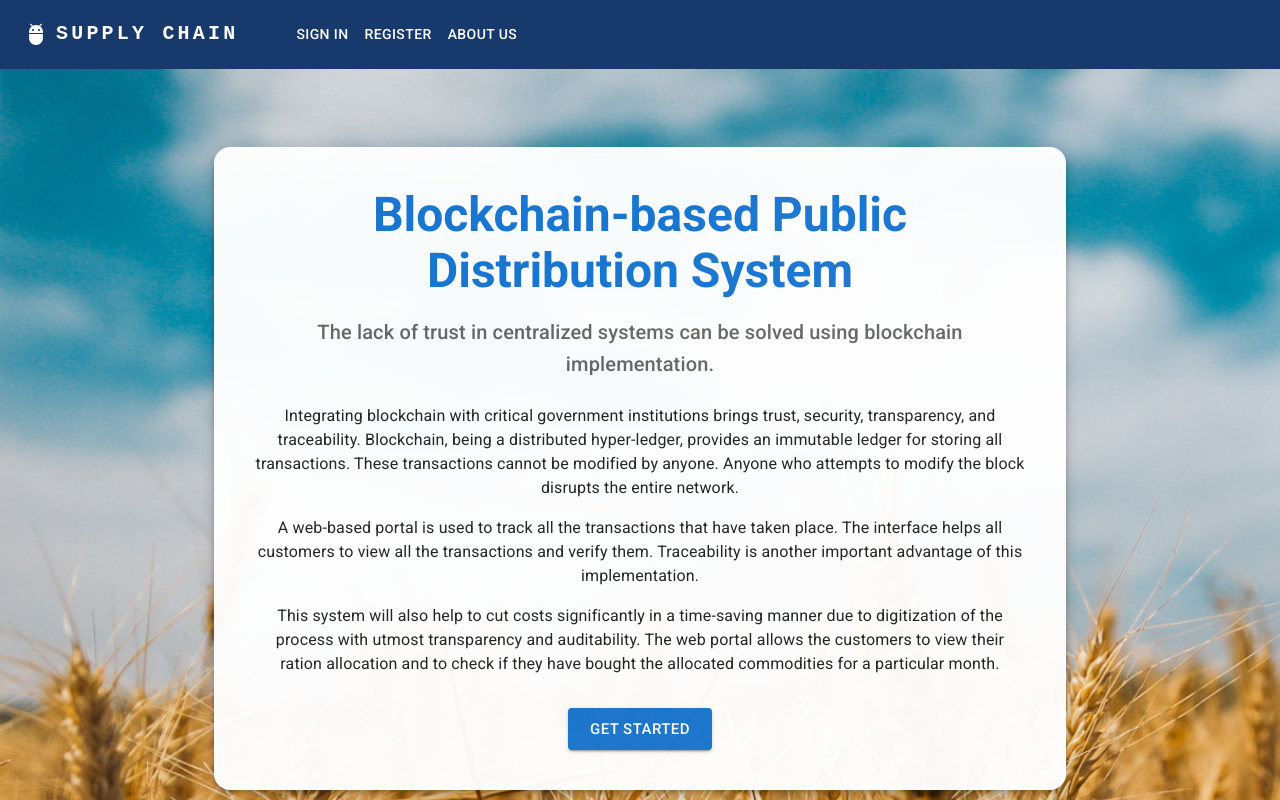
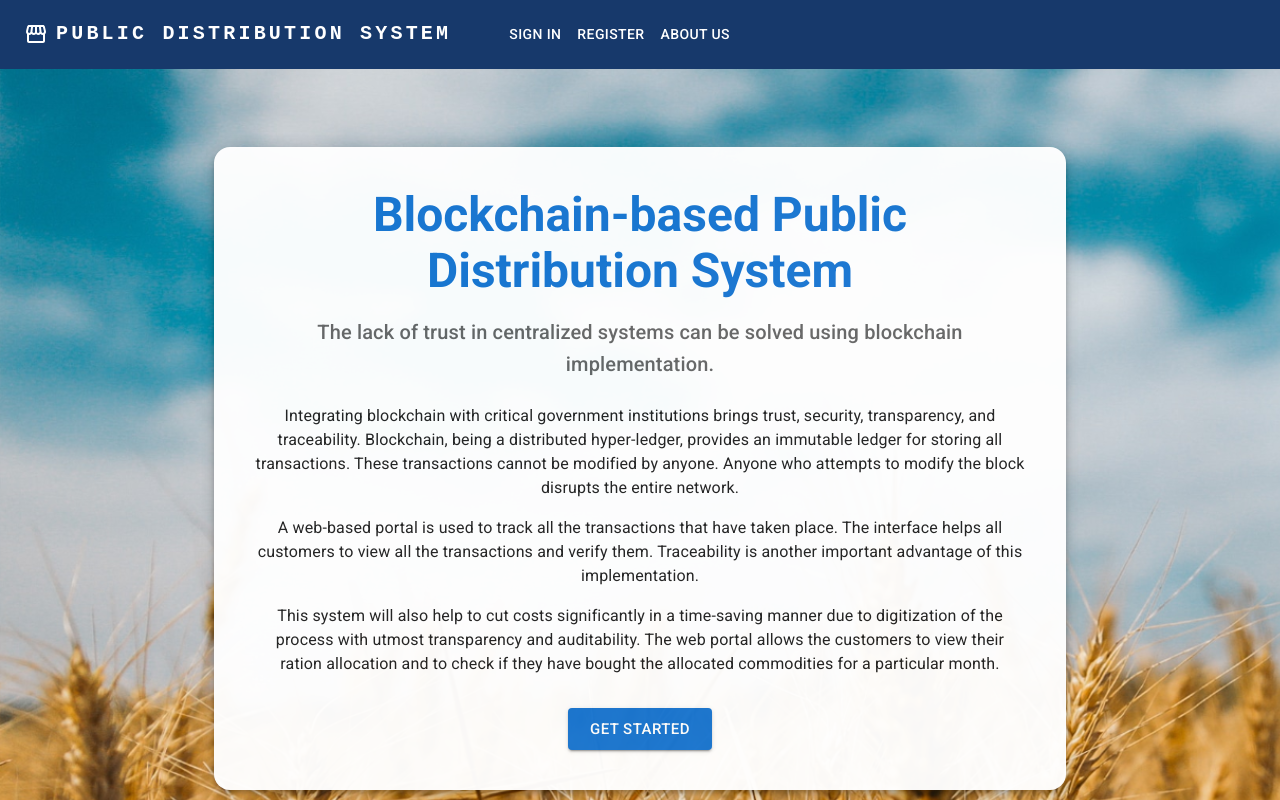
Before and after one commit to neethunsr/pds-frontend, a React (Create React App) app: page / in a window 1280 px wide. Shown: the top 800 px of the page. Built offline with nearby package versions, Linux system fonts and the light colour scheme.

Commit message:
update titles

```diff
--- a/public/index.html
+++ b/public/index.html
@@ -28,7 +28,7 @@
       work correctly both with client-side routing and a non-root public URL.
       Learn how to configure a non-root public URL by running `npm run build`.
     -->
-    <title>React App</title>
+    <title>Public Distribution System</title>
   </head>
   <body>
     <noscript>You need to enable JavaScript to run this app.</noscript>
--- a/src/App.js
+++ b/src/App.js
@@ -7,9 +7,6 @@ import IMAllocation from "./IMAllocation";
 import SKAllocation from "./SKAllocation";
 import BlockRegister from "./BlockchainRegister";
 import Footer from "./components/Footer";
-// import Login from "./Login";
-import Header from "./components/Header";
-// import contract from "./rds";
 import AdminPage from "./AdminPage";
 import ViewTransaction from "./ViewTr";
 import { ToastContainer } from "react-toastify";
@@ -19,10 +16,8 @@ import HomePage from "./HomePage";
 import About from "./About";
 
 function App() {
-	// console.log(contract.abi);
 	return (
 		<div className="App">
-			{/* <Header /> */}
 			<ToastContainer
 				position="top-right"
 				autoClose={3000}
--- a/src/components/Header.js
+++ b/src/components/Header.js
@@ -10,8 +10,8 @@ import Avatar from "@mui/material/Avatar";
 import Button from "@mui/material/Button";
 import Tooltip from "@mui/material/Tooltip";
 import MenuItem from "@mui/material/MenuItem";
-import AdbIcon from "@mui/icons-material/Adb";
 import { deepOrange } from "@mui/material/colors";
+import StorefrontIcon from "@mui/icons-material/Storefront";
 
 // const pages = ["HOME", "ALLOCATIONS", "SIGN UP","VIEW TRANSACTION"];
 const settings = ["Profile", "Account", "Dashboard", "Logout"];
@@ -34,7 +34,7 @@ const ResponsiveAppBar = ({ pages, log }) => {
 		>
 			<Container maxWidth="xl">
 				<Toolbar disableGutters>
-					<AdbIcon sx={{ display: { xs: "none", md: "flex" }, mr: 1 }} />
+					<StorefrontIcon sx={{ display: { xs: "none", md: "flex" }, mr: 1 }} />
 					<Typography
 						variant="h6"
 						noWrap
@@ -51,7 +51,7 @@ const ResponsiveAppBar = ({ pages, log }) => {
 							textDecoration: "none",
 						}}
 					>
-						SUPPLY CHAIN
+						PUBLIC DISTRIBUTION SYSTEM
 					</Typography>
 					<Box sx={{ flexGrow: 1, display: { xs: "none", md: "flex" } }}>
 						{pages.map((page) => (
```
